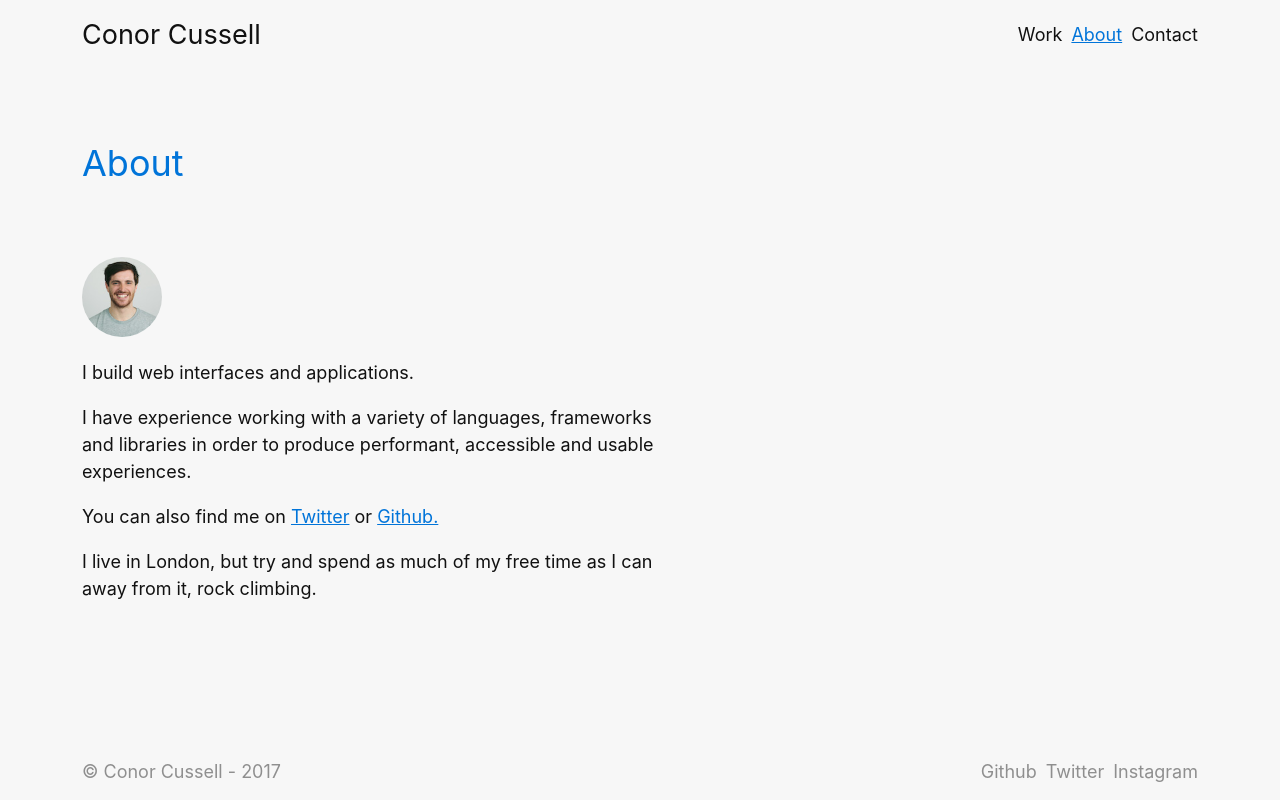
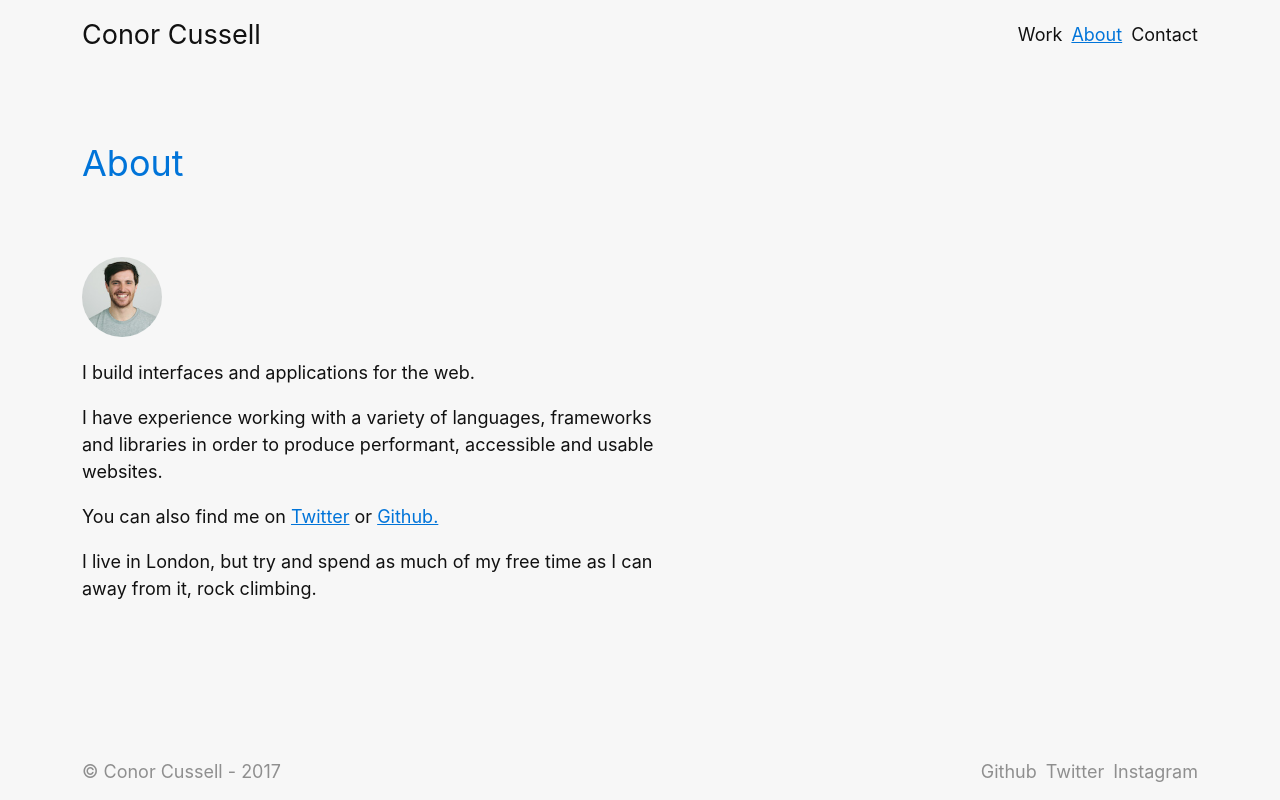
Before and after one commit to conorcussell/conorcussell.co.uk, a plain HTML site: page about/index.html in a window 1280 px wide. Drawn offline with Linux system fonts and the light colour scheme.

Commit message:
Fix stuff

```diff
--- a/about/index.html
+++ b/about/index.html
@@ -44,11 +44,11 @@
       <div class="my4 max-width-2">
         <img src="/img/me.jpg" width="80px" class="circle"/>
         <p class="line-height-4">
-          I build web interfaces and applications.
+          I build interfaces and applications for the web.
         </p>
         <p class="line-height-4">
           I have experience working with a variety of languages, frameworks and libraries in order to produce
-          performant, accessible and usable experiences.
+          performant, accessible and usable websites.
         </p>
         <p class="line-height-4">
           You can also find me on <a href="https://twitter.com/conorcussell" class="blue">Twitter</a> or <a href="https://github.com/conorcussell" class="blue">Github.</a>
```
Also changed, not shown: the-tab/index.html (+1 -1 lines).
